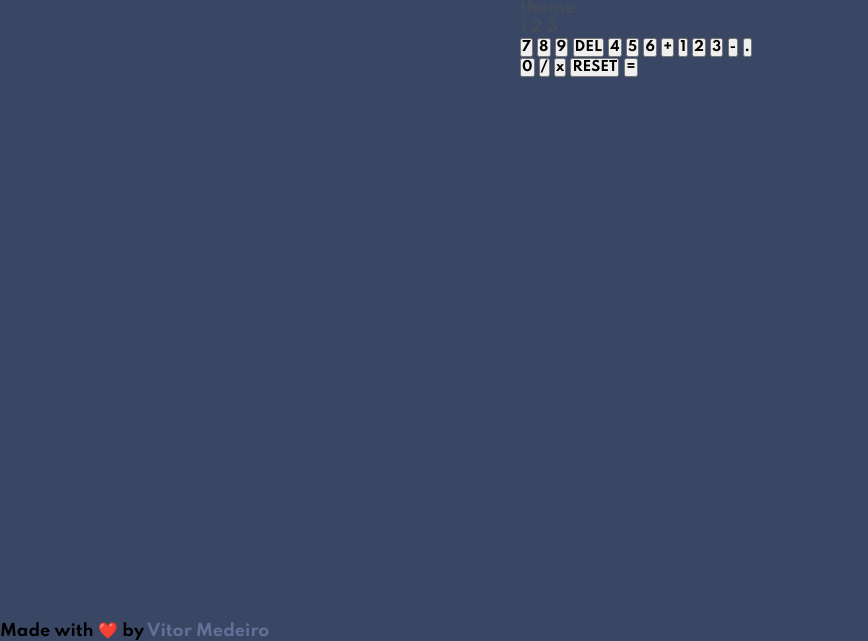
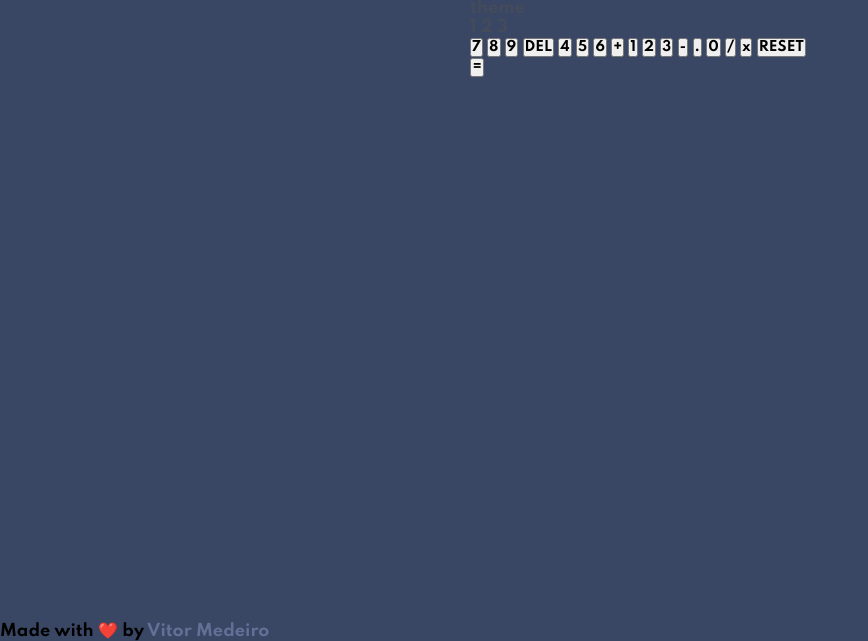
Before and after one commit to liverday/calculator-app, a website built with webpack: page src/index.html in a window 1280 px wide. Shown: the part 159-800 px from the top of the page, without its empty margins (0-868 px from the left). Built offline with nearby package versions, Linux system fonts and the light colour scheme.

Commit message:
refactor: improve responsability

```diff
--- a/src/app.css
+++ b/src/app.css
@@ -53,9 +53,7 @@ body {
 
 .container {
     flex: 1;
-    max-width: 300px;
-    margin: 0 auto;
-    padding: 120px 30px;
+    padding: 30px;
 
     color: var(--text);
 }
@@ -69,3 +67,16 @@ a {
 a:hover {
     filter: brightness(1.2);
 }
+
+@media (min-width: 768px) {
+    .container {
+        max-width: 400px;
+        margin: 0 auto;
+    }
+}
+
+@media (min-width: 1023px) {
+    .container {
+        padding: 120px 30px;
+    }
+}
```
